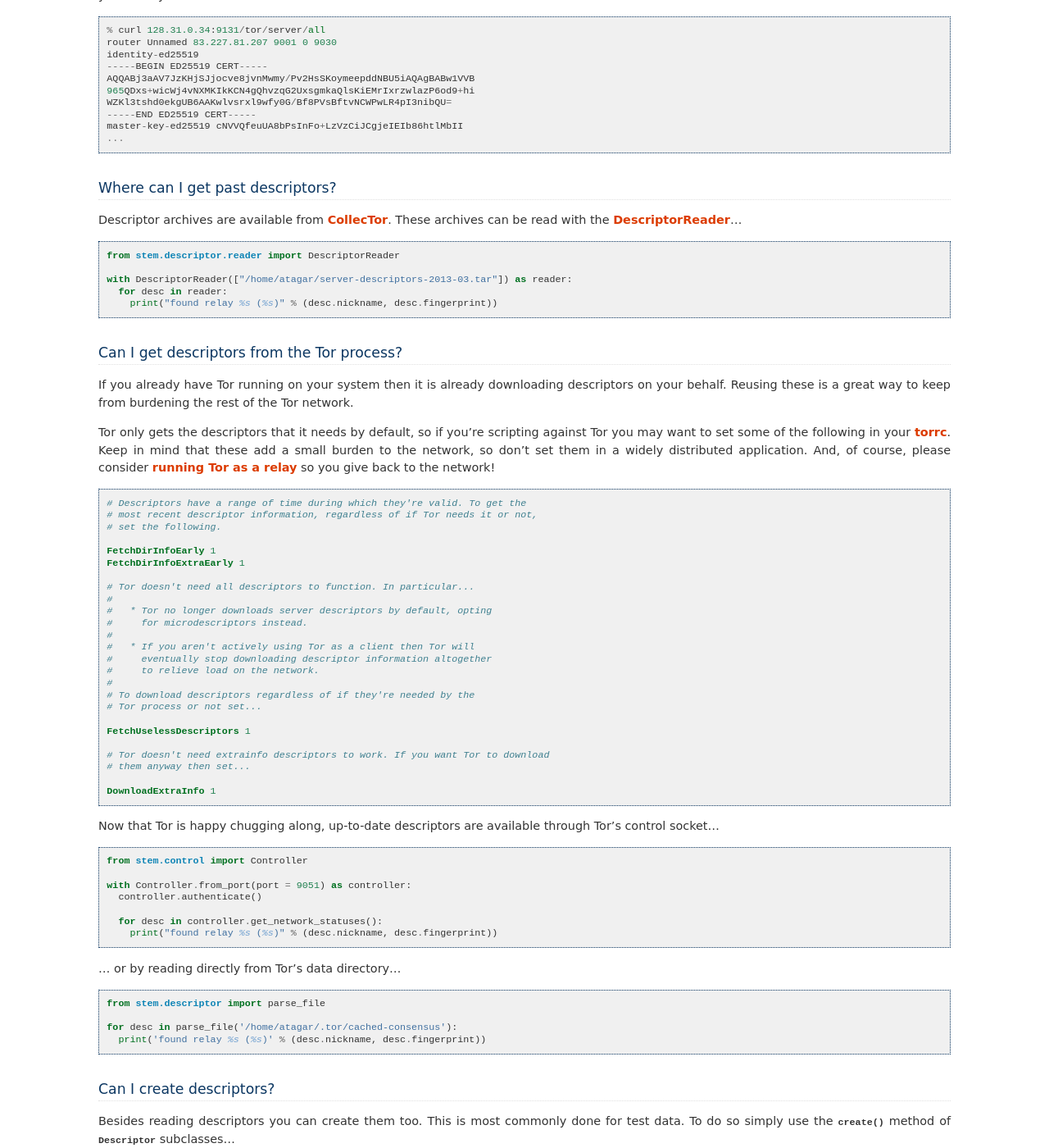
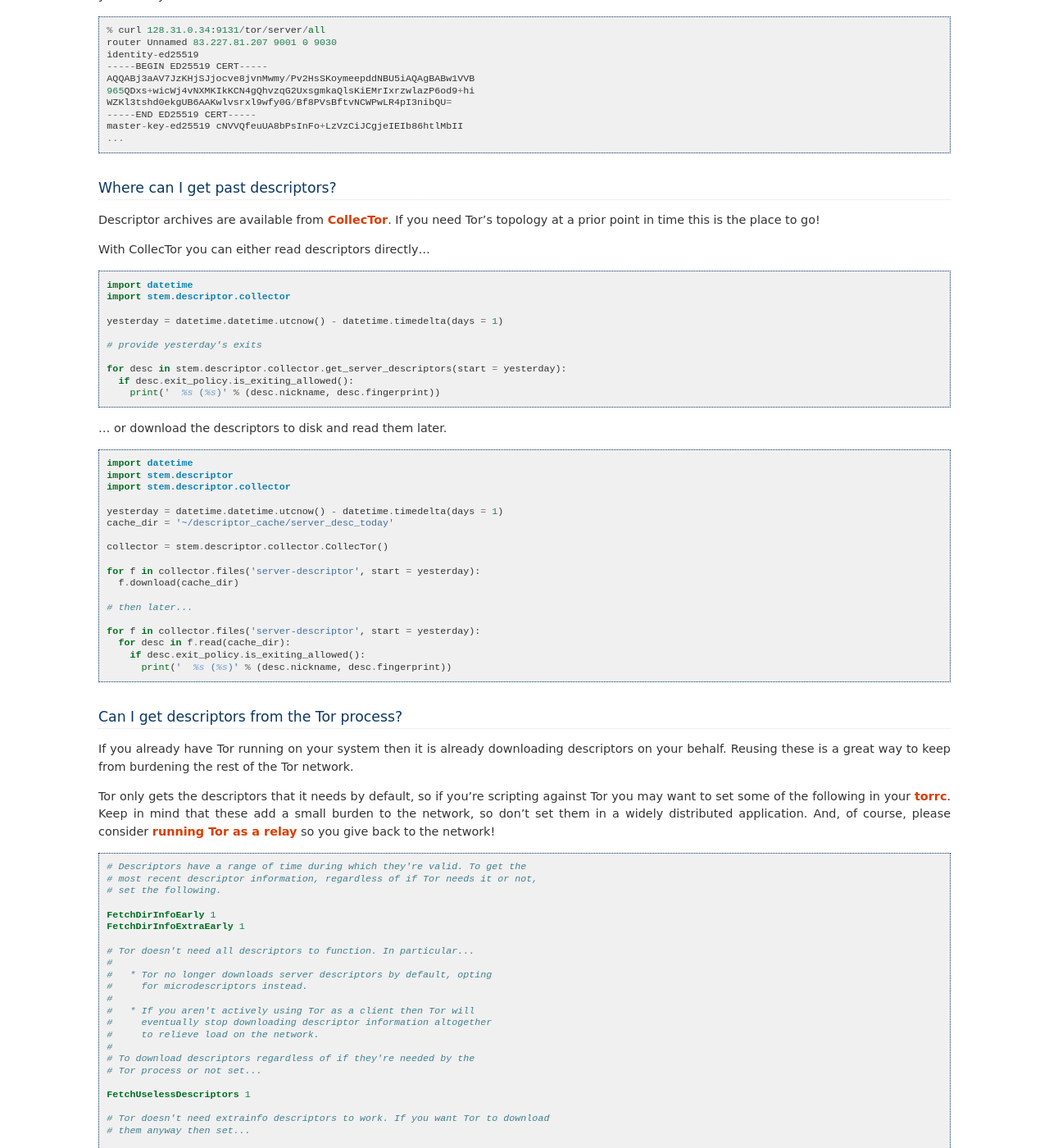
Before and after one commit to torproject/stem, a Sphinx documentation site: the page built from docs/tutorials/mirror_mirror_on_the_wall.rst, in a window 1280 px wide and 1400 px high, scrolled down 1895 px. Shown: the whole window at 82% size. Built offline with Sphinx 7.4.7, drawn with Linux system fonts in a browser that asks for light colours.

Commit message:
Add CollecTor to our descriptor tutorial
Replacing our deprecated stem.descriptor.reader example with usage of our new
collector module.

```diff
--- /dev/null
+++ b/docs/_static/example/collector_caching.py
@@ -0,0 +1,18 @@
+import datetime
+import stem.descriptor
+import stem.descriptor.collector
+
+yesterday = datetime.datetime.utcnow() - datetime.timedelta(days = 1)
+cache_dir = '~/descriptor_cache/server_desc_today'
+
+collector = stem.descriptor.collector.CollecTor()
+
+for f in collector.files('server-descriptor', start = yesterday):
+  f.download(cache_dir)
+
+# then later...
+
+for f in collector.files('server-descriptor', start = yesterday):
+  for desc in f.read(cache_dir):
+    if desc.exit_policy.is_exiting_allowed():
+      print('  %s (%s)' % (desc.nickname, desc.fingerprint))
--- /dev/null
+++ b/docs/_static/example/collector_reading.py
@@ -0,0 +1,10 @@
+import datetime
+import stem.descriptor.collector
+
+yesterday = datetime.datetime.utcnow() - datetime.timedelta(days = 1)
+
+# provide yesterday's exits
+
+for desc in stem.descriptor.collector.get_server_descriptors(start = yesterday):
+  if desc.exit_policy.is_exiting_allowed():
+    print('  %s (%s)' % (desc.nickname, desc.fingerprint))
--- a/docs/_static/example/past_descriptors.py
+++ /dev/null
@@ -1,5 +0,0 @@
-from stem.descriptor.reader import DescriptorReader
-
-with DescriptorReader(["/home/atagar/server-descriptors-2013-03.tar"]) as reader:
-  for desc in reader:
-    print("found relay %s (%s)" % (desc.nickname, desc.fingerprint))
--- a/docs/api.rst
+++ b/docs/api.rst
@@ -43,6 +43,7 @@ remotely like Tor does.
 * `stem.directory <api/directory.html>`_ - Directory authority and fallback directory information.
 * `stem.descriptor.reader <api/descriptor/reader.html>`_ - Reads and parses descriptor files from disk.
 * `stem.descriptor.remote <api/descriptor/remote.html>`_ - Downloads descriptors from directory mirrors and authorities.
+* `stem.descriptor.collector <api/descriptor/collector.html>`_ - Downloads past descriptors from `CollecTor <https://metrics.torproject.org/collector.html>`_.
 * `stem.descriptor.export <api/descriptor/export.html>`_ - Exports descriptors to other formats.
 
 Utilities
--- /dev/null
+++ b/docs/api/descriptor/collector.rst
@@ -0,0 +1,4 @@
+CollecTor
+=========
+
+.. automodule:: stem.descriptor.collector
--- a/docs/change_log.rst
+++ b/docs/change_log.rst
@@ -56,6 +56,7 @@ The following are only available within Stem's `git repository
 
  * **Descriptors**
 
+  * Added the `stem.descriptor.collector <api/descriptor/collector.html>`_ module.
   * `Bandwidth file support <api/descriptor/bandwidth_file.html>`_ (:trac:`29056`)
   * Ed25519 validity checks are now done though the cryptography module rather than PyNaCl (:trac:`22022`)
   * Download compressed descriptors by default (:trac:`29186`)
--- a/docs/contents.rst
+++ b/docs/contents.rst
@@ -43,6 +43,7 @@ Contents
 
    api/descriptor/bandwidth_file
    api/descriptor/certificate
+   api/descriptor/collector
    api/descriptor/descriptor
    api/descriptor/server_descriptor
    api/descriptor/extrainfo_descriptor
--- a/docs/tutorials/mirror_mirror_on_the_wall.rst
+++ b/docs/tutorials/mirror_mirror_on_the_wall.rst
@@ -117,10 +117,17 @@ Where can I get past descriptors?
 ---------------------------------
 
 Descriptor archives are available from `CollecTor
-<https://collector.torproject.org/>`_. These archives can be read with
-the `DescriptorReader <../api/descriptor/reader.html>`_...
+<https://metrics.torproject.org/collector.html>`_. If you need Tor's topology
+at a prior point in time this is the place to go!
 
-.. literalinclude:: /_static/example/past_descriptors.py
+With CollecTor you can either read descriptors directly...
+
+.. literalinclude:: /_static/example/collector_reading.py
+   :language: python
+
+... or download the descriptors to disk and read them later.
+
+.. literalinclude:: /_static/example/collector_caching.py
    :language: python
 
 .. _can-i-get-descriptors-from-the-tor-process:
```
Also changed, not shown: other parts of docs/change_log.rst (+1 -1 lines), 3 other files.
